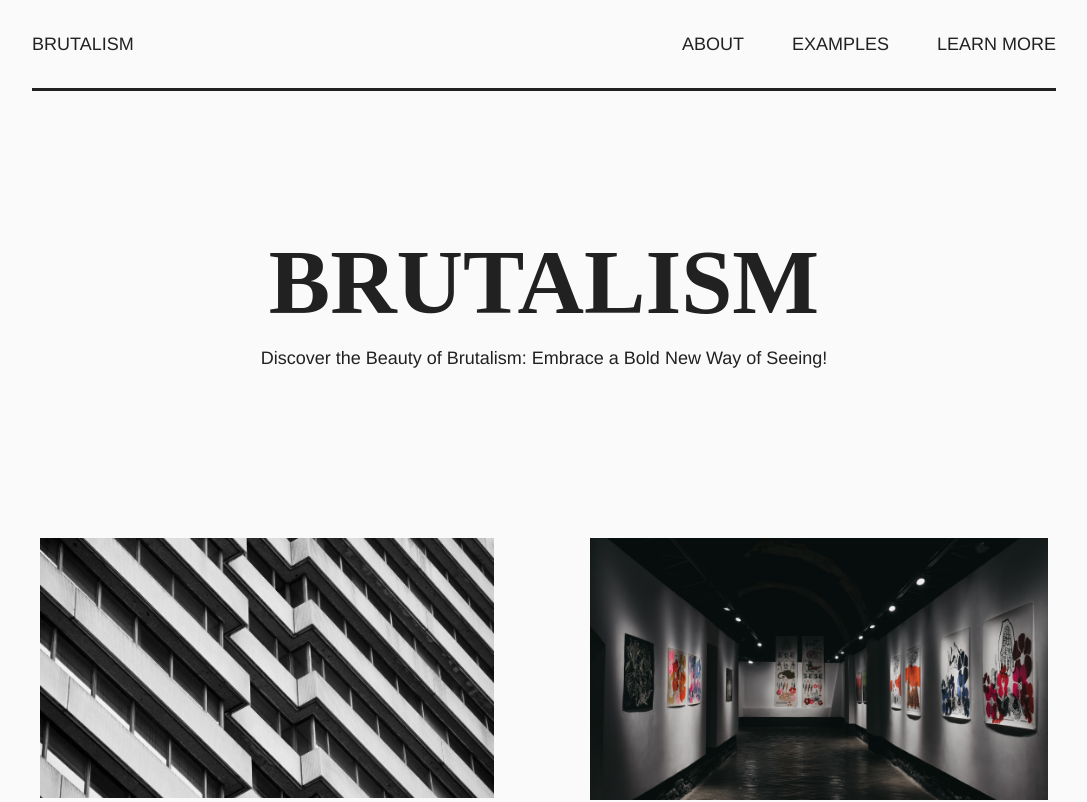
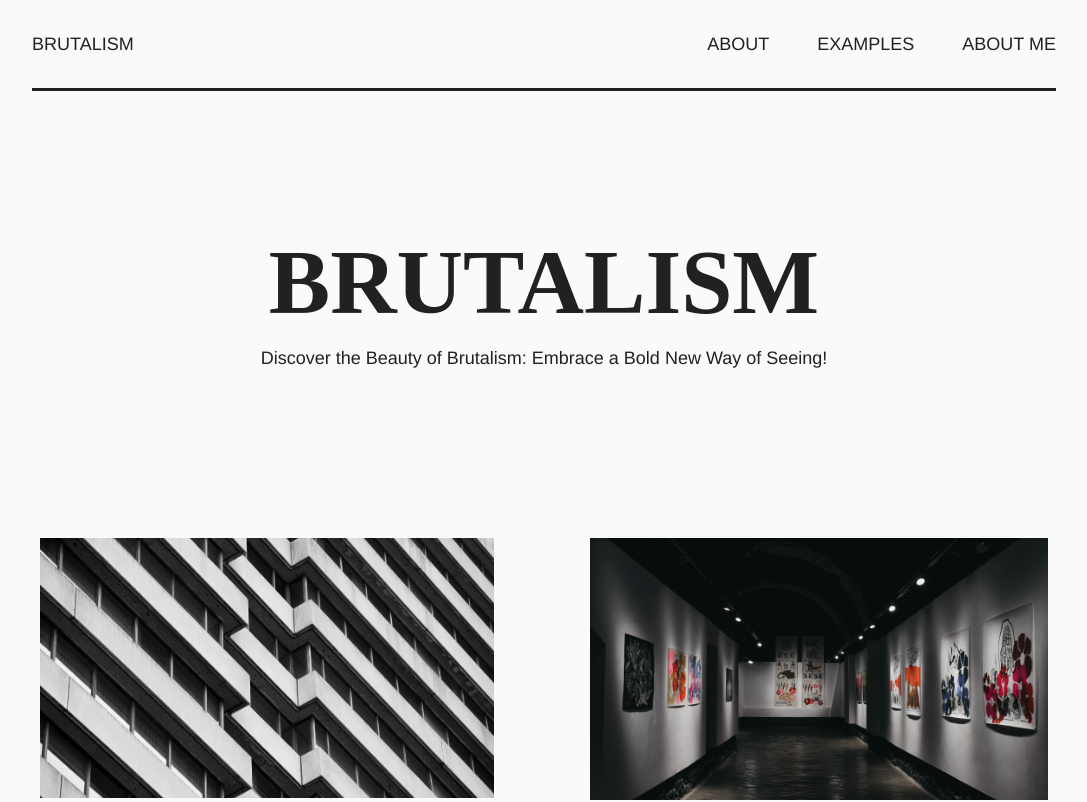
Before and after one commit to jzielinski47/react-brutalist-website, a React (Vite) app: page / in a window 1280 px wide. Shown: the top 802 px of the page, without its empty margins (96-1183 px from the left). Built offline with nearby package versions, Linux system fonts and the light colour scheme; a web font is replaced by a local one.

Commit message:
content-update

```diff
--- a/src/assets/content.ts
+++ b/src/assets/content.ts
@@ -14,7 +14,7 @@ export const CONTENT = {
         navigation: [
             { title: 'about', href: '#' },
             { title: 'examples', href: '#' },
-            { title: 'learn more', href: '#' },
+            { title: 'about me', href: '#' },
         ],
     },
     hero: {
```
